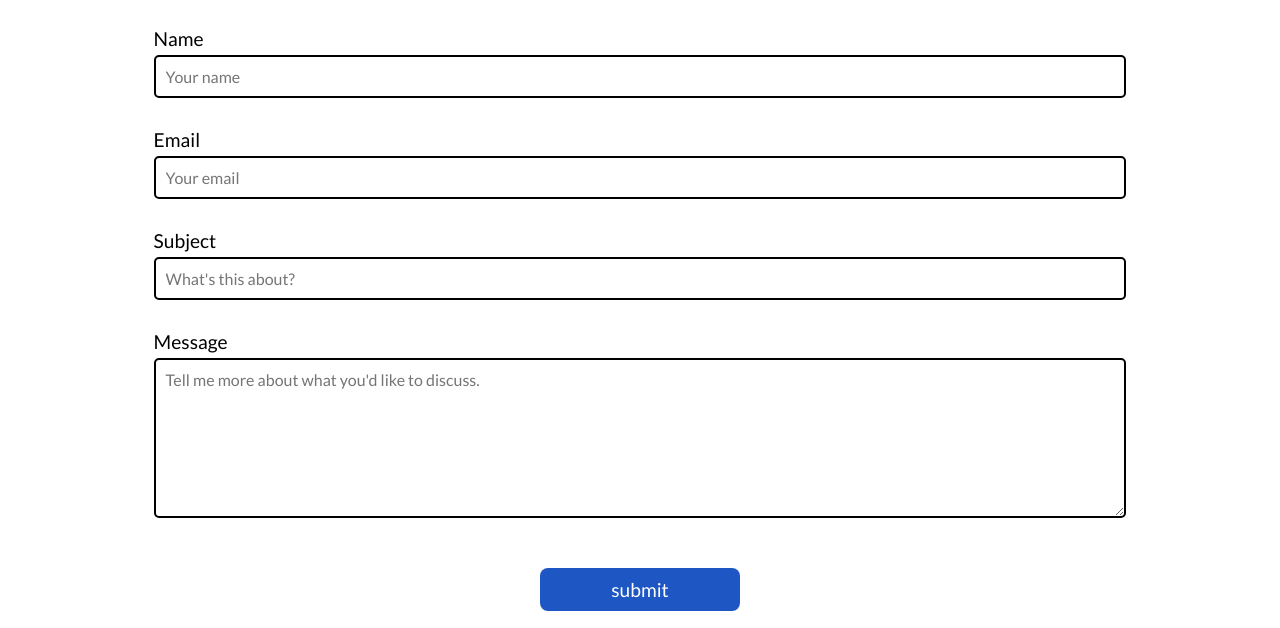
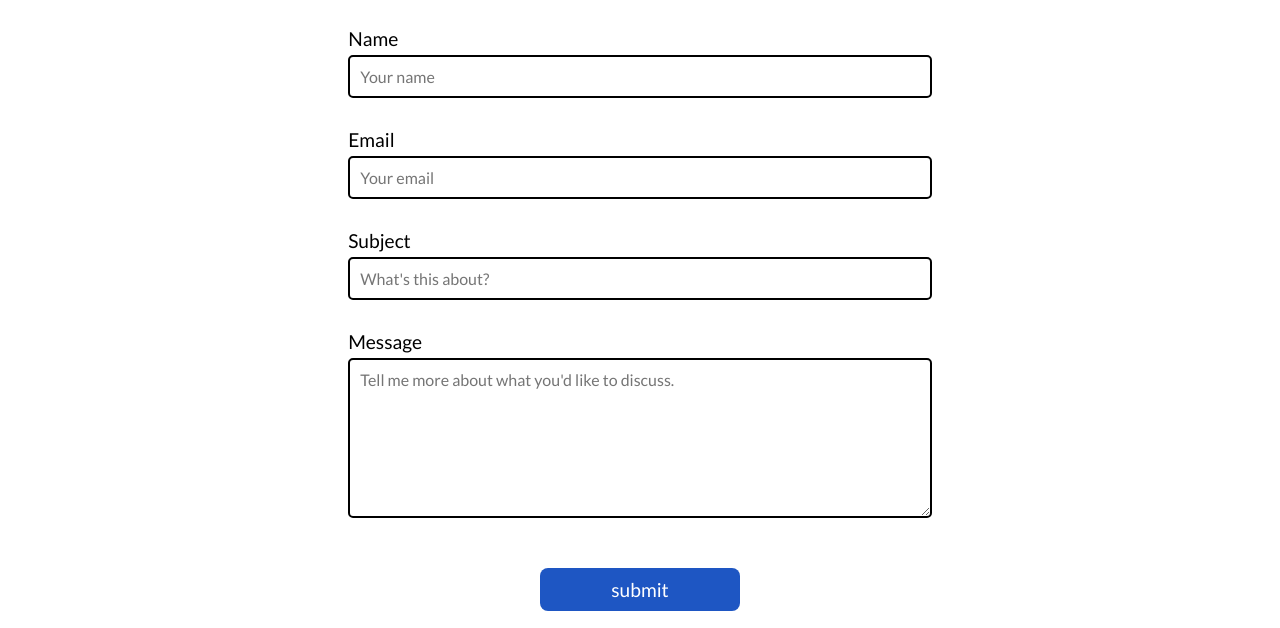
Before and after one commit to raywu99/personal_portfolio, a plain HTML site: page contact.html in a window 1280 px wide. Shown: the part 172-800 px from the top of the page. Drawn offline with nearby package versions, Linux system fonts and the light colour scheme.

Commit message:
Add files via upload

```diff
--- a/css/style.css
+++ b/css/style.css
@@ -252,7 +252,6 @@ header, .container, .footer{
 form {
     display: flex;
     flex-direction: column;
-
 }
 
 label {
@@ -538,6 +537,11 @@ h1 {
         border-radius: 2rem;
     }
 
+    form {
+        width: 60%;
+        margin: auto;
+    }
+
 }
 
 /* laptop view */
```
